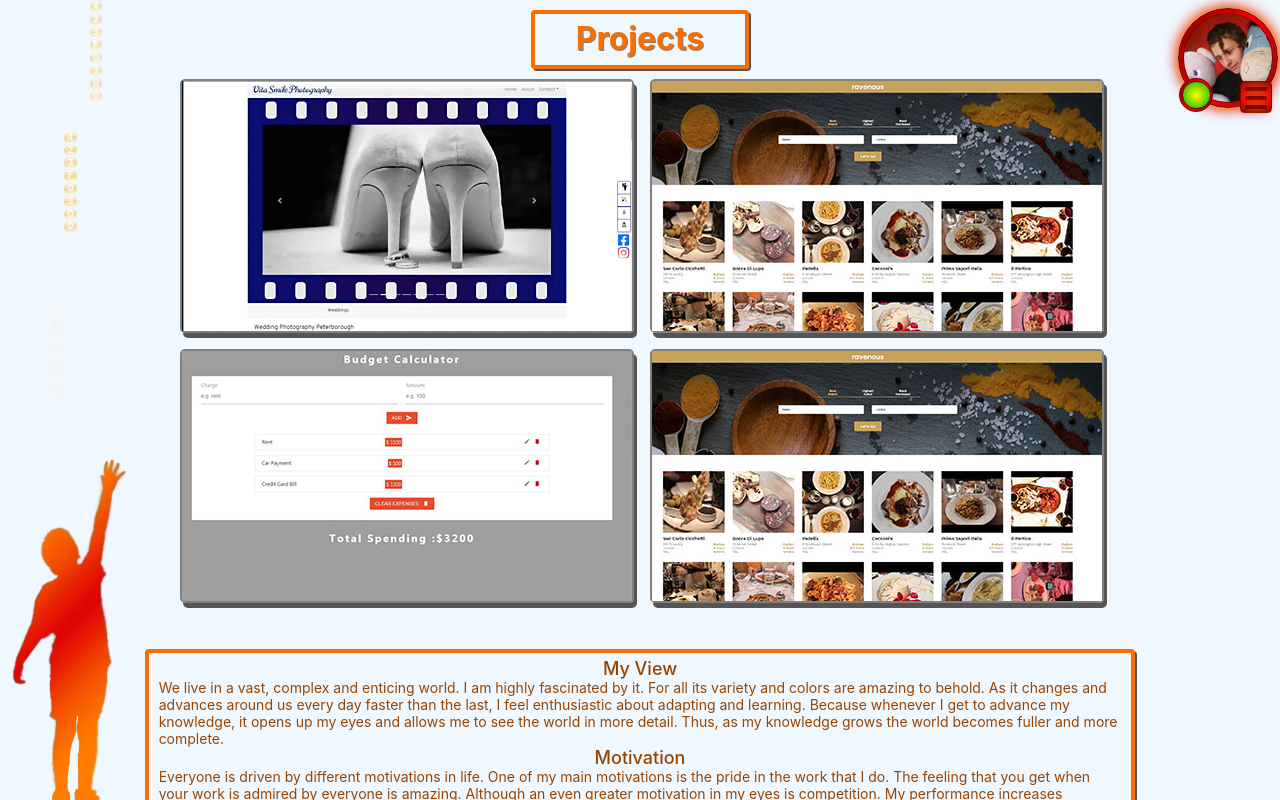
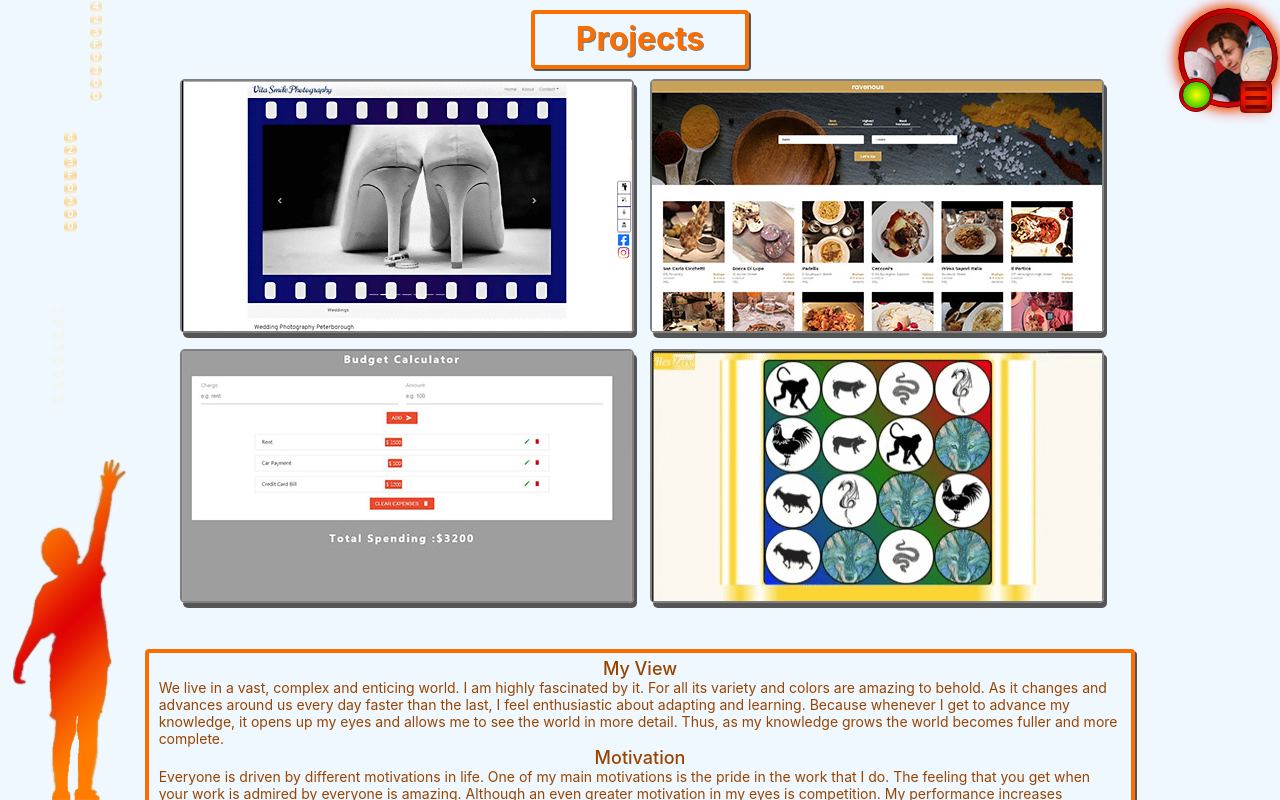
Before and after one commit to Hex-Zero/Mantas-Brasiunas-old, a React (Create React App) app: page / in a window 1280 px wide. Shown: the top 800 px of the page. Built offline with nearby package versions, Linux system fonts and the light colour scheme.

Commit message:
last attempt

```diff
--- a/src/components/Image.js
+++ b/src/components/Image.js
@@ -1,5 +1,5 @@
 import React from 'react'
 
-const Image = ({ src }) => <img className='projectImage' src={src} alt={''} />
+const Image = React.memo(({ src }) => <img className='projectImage' src={src} alt={''} />)
 
 export default Image
--- a/src/components/Projects.js
+++ b/src/components/Projects.js
@@ -29,7 +29,7 @@ const Projects = () => {
 					web='https://hex-zero.github.io/React-Hook-App/'
 				/>
 				<VideoCards
-					url={1}
+					url={3}
 					title={'My First Website'}
 					content={'My first steps in JavaScript, Made a classic memory game'}
 					git='https://github.com/Hex-Zero/xFirst'
--- a/src/components/VideoCards.js
+++ b/src/components/VideoCards.js
@@ -19,9 +19,10 @@ const VideoCards = ({ url, title, content, git, web }) => {
 				className='card'
 				onMouseEnter={() => handleSlide('slidein')}
 				onMouseLeave={() => handleSlide('slideout')}>
-				<React.Suspense fallback={<Loading />}>
+				<React.Suspense fallback={''}>
 					<Image src={imageUrl[url]} />
 				</React.Suspense>
+				<Loading />
 				<div className={slide + ' slide'}>
 					<div className='projectSlides'>
 						<h1 className='title'>{title}</h1>
```
